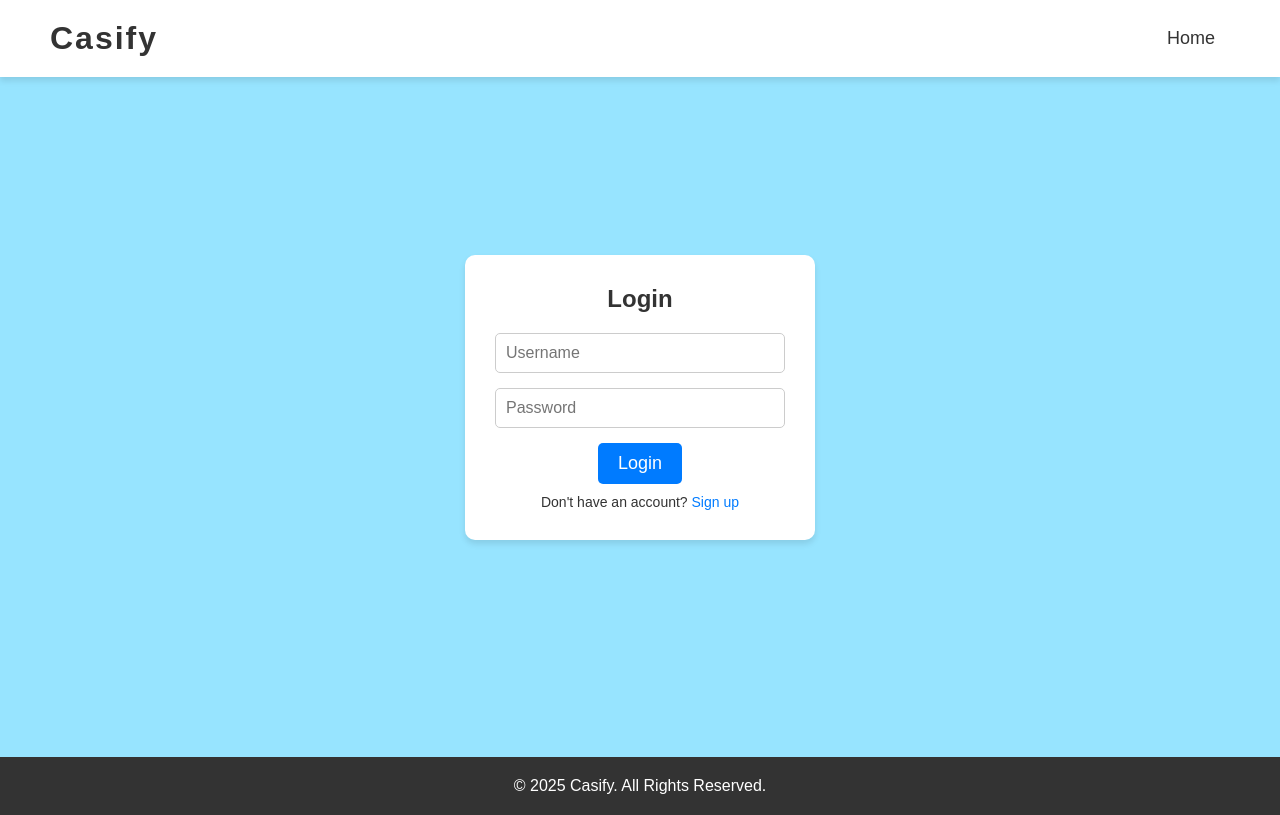
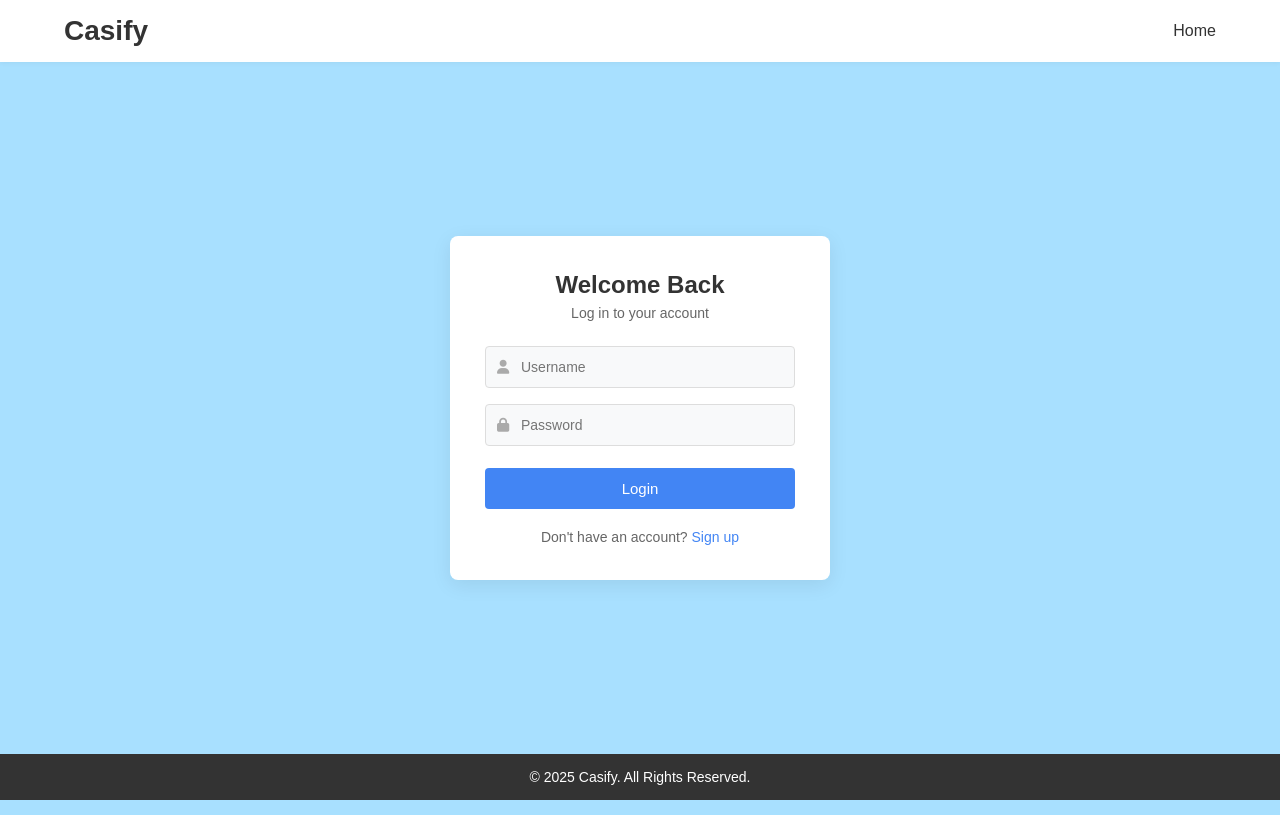
Before and after one commit to alldrin2612/Casify, a Flask app: page /login in a window 1280 px wide. Run offline with Flask 3, Linux system fonts and the light colour scheme.

Commit message:
Better Login

```diff
--- a/static/css/login-signup-style.css
+++ b/static/css/login-signup-style.css
@@ -1,4 +1,4 @@
-/* Reset Styles */
+/* Reset and Base Styles */
 * {
     margin: 0;
     padding: 0;
@@ -7,158 +7,199 @@
 }
 
 body {
-    background-color: #00bfff68;
+    background-color: #a8e0ff;
     color: #333;
-    text-align: center;
+    min-height: 100vh;
+    display: flex;
+    flex-direction: column;
 }
 
 /* Import Google Fonts */
-@import url('https://fonts.googleapis.com/css2?family=Montserrat:wght@400;700&family=Poppins:wght@400;600&display=swap');
+@import url('https://fonts.googleapis.com/css2?family=Montserrat:wght@400;500;700&family=Poppins:wght@300;400;500;600&display=swap');
 
-.logo {
+/* Header Styles */
+header {
     display: flex;
+    justify-content: space-between;
     align-items: center;
+    padding: 15px 5%;
+    background: #ffffff;
+    box-shadow: 0 1px 5px rgba(0, 0, 0, 0.05);
 }
 
 .logo-text {
-    font-size: 32px;
-    font-weight: 700;
-    letter-spacing: 2px;
+    font-size: 28px;
+    font-weight: 600;
     font-family: 'Montserrat', sans-serif;
     color: #333;
 }
 
-
-/* Header */
-header {
-    display: flex;
-    justify-content: space-between;
-    align-items: center;
-    padding: 20px 50px;
-    background: #ffffff;
-    box-shadow: 0 4px 6px rgba(0, 0, 0, 0.1);
-}
-
-.logo {
-    display: flex;
-    align-items: center;
-}
-
-.logo img {
-    width: 110px; /* Adjust this size as needed */
-    height: auto;
-    max-height: 70px;
-}
 nav ul {
     list-style: none;
     display: flex;
-    align-items: center;
-}
-
-nav ul li {
-    margin: 0 15px;
 }
 
 nav ul li a {
     text-decoration: none;
     color: #333;
-    font-size: 18px;
+    font-size: 16px;
+    font-weight: 500;
+    transition: color 0.2s;
 }
 
-nav ul li a img {
-    width: 24px;
-    height: 24px;
-    display: inline-block;
+nav ul li a:hover {
+    color: #4285f4;
 }
 
-/* Fix Large Cart Icon */
-.cart-icon {
-    max-width: 30px;
-    height: auto;
-    vertical-align: middle;
-}
-
-/* Login/Signup Section */
-.login-signup-container {
+/* Main Container */
+.container {
+    flex: 1;
     display: flex;
     justify-content: center;
     align-items: center;
-    height: 80vh;
+    padding: 40px 20px;
 }
 
-.form-box {
+/* Flash Messages */
+.flash-messages {
+    position: absolute;
+    top: 80px;
+    left: 50%;
+    transform: translateX(-50%);
+    width: 100%;
+    max-width: 400px;
+}
+
+.flash-message {
+    padding: 12px 16px;
+    background-color: #f8d7da;
+    color: #721c24;
+    border-radius: 4px;
+    margin-bottom: 10px;
+    box-shadow: 0 2px 4px rgba(0, 0, 0, 0.1);
+    text-align: center;
+}
+
+/* Login/Signup Box */
+.login-box {
     background: #fff;
-    padding: 30px;
-    border-radius: 10px;
-    box-shadow: 0 4px 6px rgba(0, 0, 0, 0.1);
-    width: 350px;
+    border-radius: 8px;
+    box-shadow: 0 5px 20px rgba(0, 0, 0, 0.08);
+    width: 380px;
+    padding: 35px;
     text-align: center;
-    transition: 0.3s;
 }
 
 .hidden {
     display: none;
 }
 
-.form-box h2 {
+.login-box h2 {
     font-size: 24px;
-    margin-bottom: 20px;
+    margin-bottom: 6px;
+    color: #333;
+    font-family: 'Montserrat', sans-serif;
+    font-weight: 600;
 }
 
-.form-box input {
-    width: 100%;
-    padding: 10px;
-    border: 1px solid #ccc;
-    border-radius: 5px;
-    margin-bottom: 15px;
-    font-size: 16px;
-    transition: 0.3s;
+.subtitle {
+    color: #666;
+    font-size: 14px;
+    margin-bottom: 25px;
 }
 
-.form-box input:focus {
-    border-color: #007bff;
-    box-shadow: 0 0 5px rgba(0, 123, 255, 0.5);
+/* Form Styles */
+.input-group {
+    position: relative;
+    margin-bottom: 16px;
+}
+
+.input-group i {
+    position: absolute;
+    left: 12px;
+    top: 50%;
+    transform: translateY(-50%);
+    color: #aaa;
+    font-size: 14px;
+}
+
+.input-group input {
+    width: 100%;
+    padding: 12px 12px 12px 35px;
+    border: 1px solid #ddd;
+    border-radius: 4px;
+    font-size: 14px;
+    transition: border-color 0.2s, box-shadow 0.2s;
+    background-color: #f8f9fa;
+}
+
+.input-group input:focus {
+    border-color: #4285f4;
+    box-shadow: 0 0 0 2px rgba(66, 133, 244, 0.15);
     outline: none;
+    background-color: #fff;
 }
 
 .btn {
-    display: inline-block;
-    padding: 10px 20px;
-    background: #007bff;
-    color: #fff;
-    text-decoration: none;
-    border-radius: 5px;
-    transition: 0.3s;
-    font-size: 18px;
+    width: 100%;
+    padding: 12px;
+    background-color: #4285f4;
+    color: white;
     border: none;
+    border-radius: 4px;
+    font-size: 15px;
+    font-weight: 500;
     cursor: pointer;
+    transition: background-color 0.2s, transform 0.1s;
+    margin-top: 6px;
 }
 
 .btn:hover {
-    background: #0056b3;
-    transform: scale(1.05);
+    background-color: #3367d6;
 }
 
-.form-box p {
-    margin-top: 10px;
-    font-size: 14px;
+.btn:active {
+    transform: translateY(1px);
 }
 
-.form-box p a {
-    color: #007bff;
-    text-decoration: none;
-    transition: 0.3s;
+.signup-text {
+    margin-top: 20px;
+    font-size: 14px;
+    color: #666;
 }
 
-.form-box p a:hover {
+.signup-text a {
+    color: #4285f4;
+    text-decoration: none;
+    font-weight: 500;
+}
+
+.signup-text a:hover {
     text-decoration: underline;
 }
 
 /* Footer */
 footer {
-    padding: 20px;
-    background: #333;
+    background-color: #333;
     color: #fff;
     text-align: center;
-    margin-top: 40px;
+    padding: 15px;
+    font-size: 14px;
+    margin-top: auto;
 }
+
+/* Responsive Styles */
+@media (max-width: 480px) {
+    .login-box {
+        width: 100%;
+        padding: 25px 20px;
+    }
+
+    .login-box h2 {
+        font-size: 22px;
+    }
+
+    .subtitle {
+        font-size: 13px;
+    }
+}
--- a/templates/login.html
+++ b/templates/login.html
@@ -5,6 +5,7 @@
     <meta name="viewport" content="width=device-width, initial-scale=1.0">
     <title>Login / Signup - Casify</title>
     <link rel="stylesheet" href="{{ url_for('static', filename='css/login-signup-style.css') }}">
+    <link rel="stylesheet" href="https://cdnjs.cloudflare.com/ajax/libs/font-awesome/6.0.0-beta3/css/all.min.css">
 </head>
 <body>
     <header>
@@ -18,7 +19,7 @@
         </nav>
     </header>
 
-    <section class="login-signup-container">
+    <main class="container">
         {% with messages = get_flashed_messages() %}
             {% if messages %}
                 <div class="flash-messages">
@@ -29,28 +30,58 @@
             {% endif %}
         {% endwith %}
 
-        <div class="form-box" id="login-box">
-            <h2>Login</h2>
+        <div class="login-box" id="login-box">
+            <h2>Welcome Back</h2>
+            <p class="subtitle">Log in to your account</p>
+
             <form action="{{ url_for('login') }}" method="POST">
+                <div class="input-group">
+                    <i class="fas fa-user"></i>
                     <input type="text" name="username" placeholder="Username" required>
+                </div>
+
+                <div class="input-group">
+                    <i class="fas fa-lock"></i>
                     <input type="password" name="password" placeholder="Password" required>
+                </div>
+
                 <button type="submit" class="btn">Login</button>
-                <p>Don't have an account? <a href="#" onclick="switchToSignup()">Sign up</a></p>
+
+                <p class="signup-text">Don't have an account? <a href="#" onclick="switchToSignup()">Sign up</a></p>
             </form>
         </div>
 
-        <div class="form-box hidden" id="signup-box">
-            <h2>Sign Up</h2>
+        <div class="login-box hidden" id="signup-box">
+            <h2>Create Account</h2>
+            <p class="subtitle">Join our community today</p>
+
             <form action="{{ url_for('signup') }}" method="POST">
+                <div class="input-group">
+                    <i class="fas fa-user"></i>
                     <input type="text" name="first_name" placeholder="First Name" required>
+                </div>
+
+                <div class="input-group">
+                    <i class="fas fa-user"></i>
                     <input type="text" name="last_name" placeholder="Last Name" required>
+                </div>
+
+                <div class="input-group">
+                    <i class="fas fa-at"></i>
                     <input type="text" name="username" placeholder="Username" required>
+                </div>
+
+                <div class="input-group">
+                    <i class="fas fa-lock"></i>
                     <input type="password" name="password" placeholder="Password" required>
+                </div>
+
                 <button type="submit" class="btn">Sign Up</button>
-                <p>Already have an account? <a href="#" onclick="switchToLogin()">Login</a></p>
+
+                <p class="signup-text">Already have an account? <a href="#" onclick="switchToLogin()">Login</a></p>
             </form>
         </div>
-    </section>
+    </main>
 
     <footer>
         <p>&copy; 2025 Casify. All Rights Reserved.</p>
```
Lines whose indentation alone changed are shown as unchanged.
